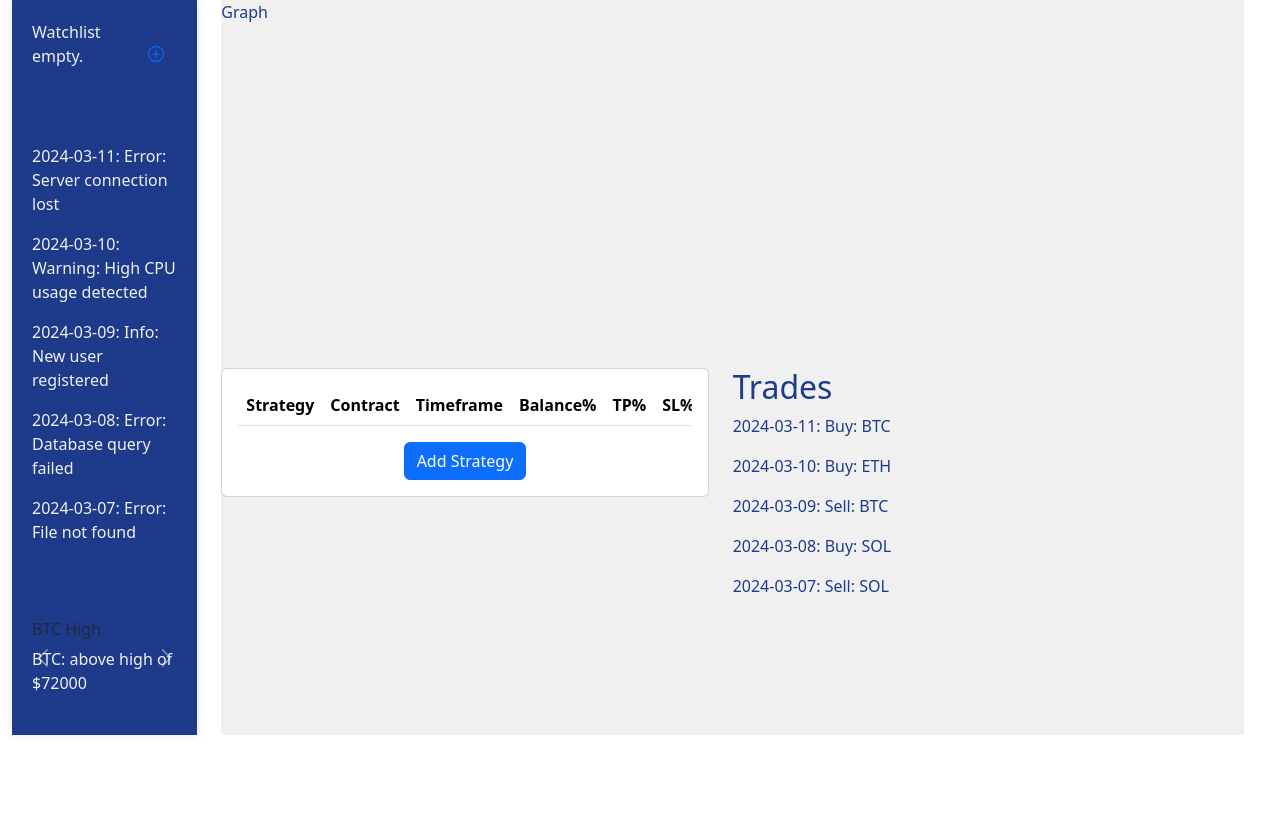
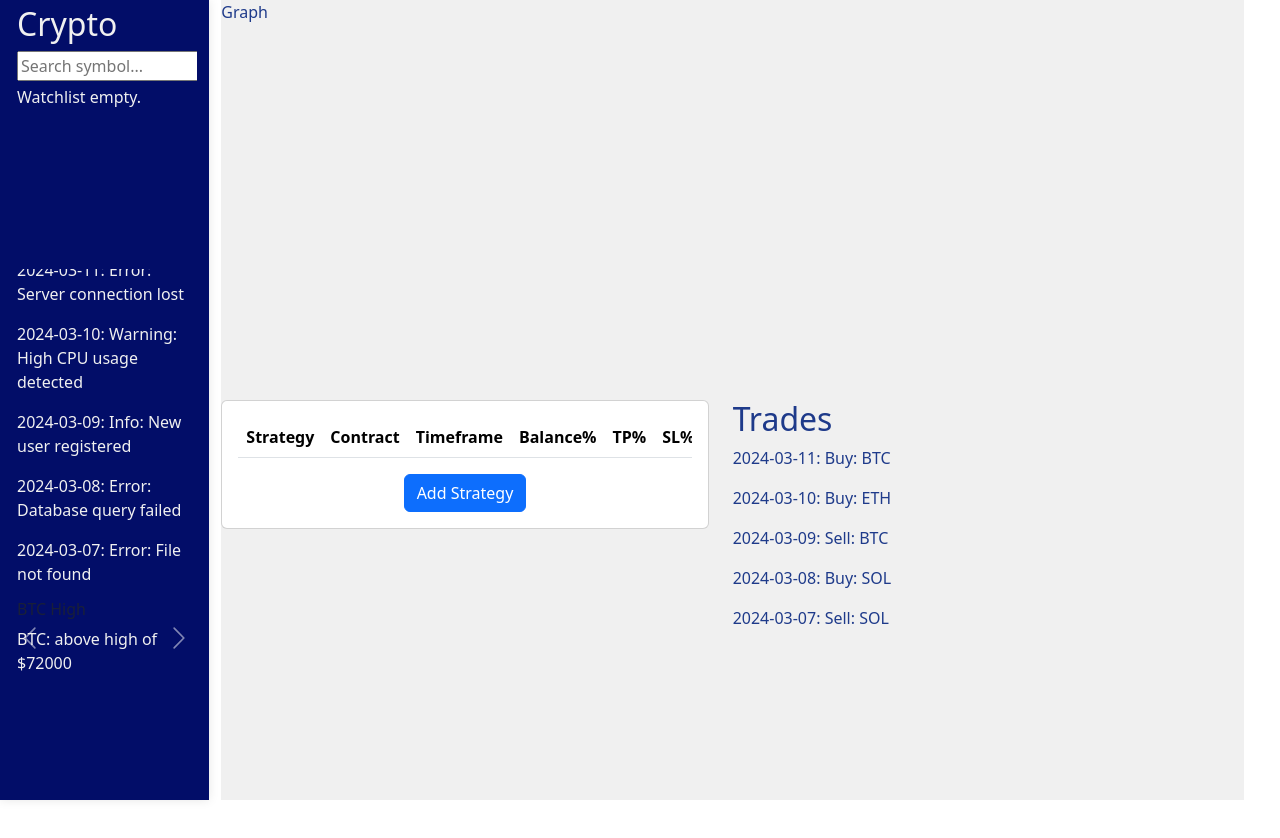
Before and after one commit to QuentinSims/TradingBotWebApp, a React (Vite) app in the folder tradingbotwebapp.client/: page / in a window 1280 px wide. Shown: the top 838 px of the page. Before the commit the page ends 800 px from the top, so only its background shows below. Built offline with nearby package versions, Linux system fonts and the light colour scheme.

Commit message:
update to search fun

```diff
--- a/tradingbotwebapp.client/src/App.css
+++ b/tradingbotwebapp.client/src/App.css
@@ -1,6 +1,6 @@
 #root {
     width: 100%;
-    height: 100vh;
+    height: 200vh;
     display: flex;
     flex-direction: column; /* Ensure children stack vertically */
     justify-content: center; /* Align children vertically in the center */
@@ -45,9 +45,11 @@ th, td {
 }
 
 .left-drawer {
-    height: 100%;
+    display: flex;
+    flex-direction: column;
+    height: 100%; /* Ensure the column takes the full height */
     width: 100%;
-    background-color: #1E3A8A;
+    background-color: #020D68;
     color: #F0F0F0;
     box-shadow: 0px 0px 10px rgba(0, 0, 0, 0.1);
 }
@@ -55,8 +57,28 @@ th, td {
 .watchlist-container,
 .logging-container,
 .alert-container {
-    padding: 20px;
-    margin-bottom: 20px;
+    padding: 5px;
+    margin-bottom: 5px;
+    width: 100%;
+    overflow: hidden; /* Hide overflow for the components */
+}
+
+.watchlist-container {
+    flex: 1; /* Take 33% of the height */
+    max-height: 33%; /* Ensure it doesn't take more than 33% */
+    overflow-y: auto; /* Enable vertical scrolling if necessary */
+}
+
+.logging-container {
+    flex: 1; /* Take 50% of the height */
+    max-height: 50%; /* Ensure it doesn't take more than 50% */
+    display: flex;
+    align-items: center; /* Center the LoggingComponent vertically */
+}
+
+.alert-container {
+    flex: 1; /* Take 25% of the height */
+    max-height: 25%; /* Ensure it doesn't take more than 25% */
 }
 
 /* Cards on the Right */
--- a/tradingbotwebapp.client/src/App.tsx
+++ b/tradingbotwebapp.client/src/App.tsx
@@ -22,8 +22,7 @@ function App() {
     return (
         <div className="container-fluid">
             <div className="row">
-                <div className="col-xl-2 col-lg-2 col-md-2 col-sm-2">
-                    <div className="left-drawer">
+                <div className="col-xl-2 col-lg-2 col-md-2 col-sm-2 left-drawer">
                     <div className="watchlist-container">
                         <WatchListComponent />
                     </div>
@@ -32,7 +31,6 @@ function App() {
                     </div>
                     <div className="alert-container">
                         <AlertComponent />
-                        </div>
                     </div>
                 </div>
                 <div className="col-xl-10 col-lg-10 col-md-10 col-sm-10 .main-screen">
@@ -47,7 +45,7 @@ function App() {
                                 <StrategyComponent />
                             </div>
                             <div className="col-xl-6 col-lg-6 col-md-6 col-sm-6 h-100">
-                                <TradesComponent/>
+                                <TradesComponent />
                             </div>
                         </div>
                     </div>
--- a/tradingbotwebapp.client/src/components/watchlist/WatchListComponent.css
+++ b/tradingbotwebapp.client/src/components/watchlist/WatchListComponent.css
@@ -17,3 +17,19 @@
 .heading-padding {
     padding-bottom: 10px;
 }
+
+.crypto-search {
+    display: flex;
+    align-items: center;
+    background-color: #f2f2f2;
+    border-radius: 20px;
+    padding: 5px 10px;
+}
+
+.crypto-search-input {
+    border: none;
+    outline: none;
+    background: none;
+    flex: 1;
+    margin-right: 10px;
+}
--- a/tradingbotwebapp.client/src/components/watchlist/WatchListComponent.tsx
+++ b/tradingbotwebapp.client/src/components/watchlist/WatchListComponent.tsx
@@ -9,46 +9,100 @@ interface WatchList {
 
 function WatchListComponent() {
     const [watchlist, setWatchList] = useState<WatchList[]>([]);
+    //const [showSearch, setShowSearch] = useState(false);
+    const [searchText, setSearchText] = useState('');
+    //const [suggestions, setSuggestions] = useState<string[]>(['BTC', 'ETH', 'LTC']);
 
 
-    const addWatchlist = () => {
-        const newWatchlist: WatchList = {
-            symbol: 'BTC',
-            value: 72000
+    const addWatchlist = (symbol: string, value: number) => {
+        const newWatchlist = {
+            symbol: symbol,
+            value: value
         };
         setWatchList([...watchlist, newWatchlist]);
     };
 
+    //// Function to fetch suggestions based on search text
+    //const fetchSuggestions = async (searchText: string) => {
+    //    // You would implement your own logic here to fetch suggestions from an API
+    //    const dummySuggestions = ['BTC', 'ETH', 'LTC'];
+
+    //    // Filter suggestions based on search text
+    //    const filteredSuggestions = dummySuggestions.filter(symbol =>
+    //        symbol.toLowerCase().includes(searchText.toLowerCase())
+    //    );
+
+    //    // Set filtered suggestions
+    //    setSuggestions(filteredSuggestions);
+    //    handleSuggestionSelect(filteredSuggestions[0])
+    //};
+
+    // Function to handle selection of a suggestion
+    const handleSuggestionSelect = async (symbol: string) => {
+        if (symbol.length >= 3) {
+            const value = await fetchSymbolValue(symbol);
+            addWatchlist(symbol, value);
+            // Clear search state
+            setSearchText('');
+        }
+    };
+
+    // Function to fetch symbol value from API
+    const fetchSymbolValue = async (symbol: string) => {
+        try {
+            const response = await fetch(`YOUR_API_ENDPOINT/${symbol}`);
+            if (!response.ok) {
+                throw new Error('Failed to fetch symbol value');
+            }
+            const data = await response.json();
+            // Assuming the value is returned in the 'value' field of the response data
+            return data.value;
+        } catch (error) {
+            console.error('Error fetching symbol value:', error);
+            // You can handle errors here, such as displaying an error message or returning a default value
+            return null;
+        }
+    };
+
     return (
         <div>
+            <h2>Crypto</h2>
+            <div className="crypto-search">
+                <input
+                    type="text"
+                    value={searchText}
+                    onChange={(e) => handleSuggestionSelect(e.target.value)}
+                    placeholder="Search symbol..."
+                    className="crypto-search-input"
+                />
+            </div>
             {watchlist.length === 0 ? (
-                <div className="d-flex">
-                    <p>
+                <div className="d-flex align-items-center pt-1">
+                    <span>
                         Watchlist empty.
-                    </p>
-                    <button className="btn btn-link" onClick={addWatchlist}
-                        data-bs-toggle="tooltip"
-                        data-bs-placement="top"
-                        data-bs-custom-class="custom-tooltip"
-                        data-bs-title="This top tooltip is themed via CSS variables.">
-                        <svg xmlns="http://www.w3.org/2000/svg" width="16" height="16" fill="currentColor" className="bi bi-plus-circle" viewBox="0 0 16 16">
-                            <path d="M8 15A7 7 0 1 1 8 1a7 7 0 0 1 0 14m0 1A8 8 0 1 0 8 0a8 8 0 0 0 0 16" />
-                            <path d="M8 4a.5.5 0 0 1 .5.5v3h3a.5.5 0 0 1 0 1h-3v3a.5.5 0 0 1-1 0v-3h-3a.5.5 0 0 1 0-1h3v-3A.5.5 0 0 1 8 4" />
-                        </svg>
-                    </button>
+                    </span>
+                    {/*<button className="btn btn-link" onClick={() => setShowSearch(true)}*/}
+                    {/*    data-bs-toggle="tooltip"*/}
+                    {/*    data-bs-placement="top"*/}
+                    {/*    data-bs-custom-class="custom-tooltip"*/}
+                    {/*    data-bs-title="This top tooltip is themed via CSS variables.">*/}
+                    {/*    <svg xmlns="http://www.w3.org/2000/svg" width="16" height="16" fill="currentColor" className="bi bi-plus-circle" viewBox="0 0 16 16">*/}
+                    {/*        <path d="M8 15A7 7 0 1 1 8 1a7 7 0 0 1 0 14m0 1A8 8 0 1 0 8 0a8 8 0 0 0 0 16" />*/}
+                    {/*        <path d="M8 4a.5.5 0 0 1 .5.5v3h3a.5.5 0 0 1 0 1h-3v3a.5.5 0 0 1-1 0v-3h-3a.5.5 0 0 1 0-1h3v-3A.5.5 0 0 1 8 4" />*/}
+                    {/*    </svg>*/}
+                    {/*</button>*/}
                 </div>
             ) : (
                 <div>
                     {watchlist.map((item, index) => (
                         <p key={index}>{item.symbol}: {item.value}</p>
                     ))}
-                    <div>
-                        <button type="button" className="btn btn-primary" onClick={addWatchlist}>Add More</button>
-                    </div>
+                    {/*<div>*/}
+                    {/*    <button type="button" className="btn btn-primary" onClick={() => setShowSearch(true)}>Add More</button>*/}
+                    {/*</div>*/}
                 </div>
             )}
         </div>
-
     );
 }
 
```
Lines whose indentation alone changed are shown as unchanged.
